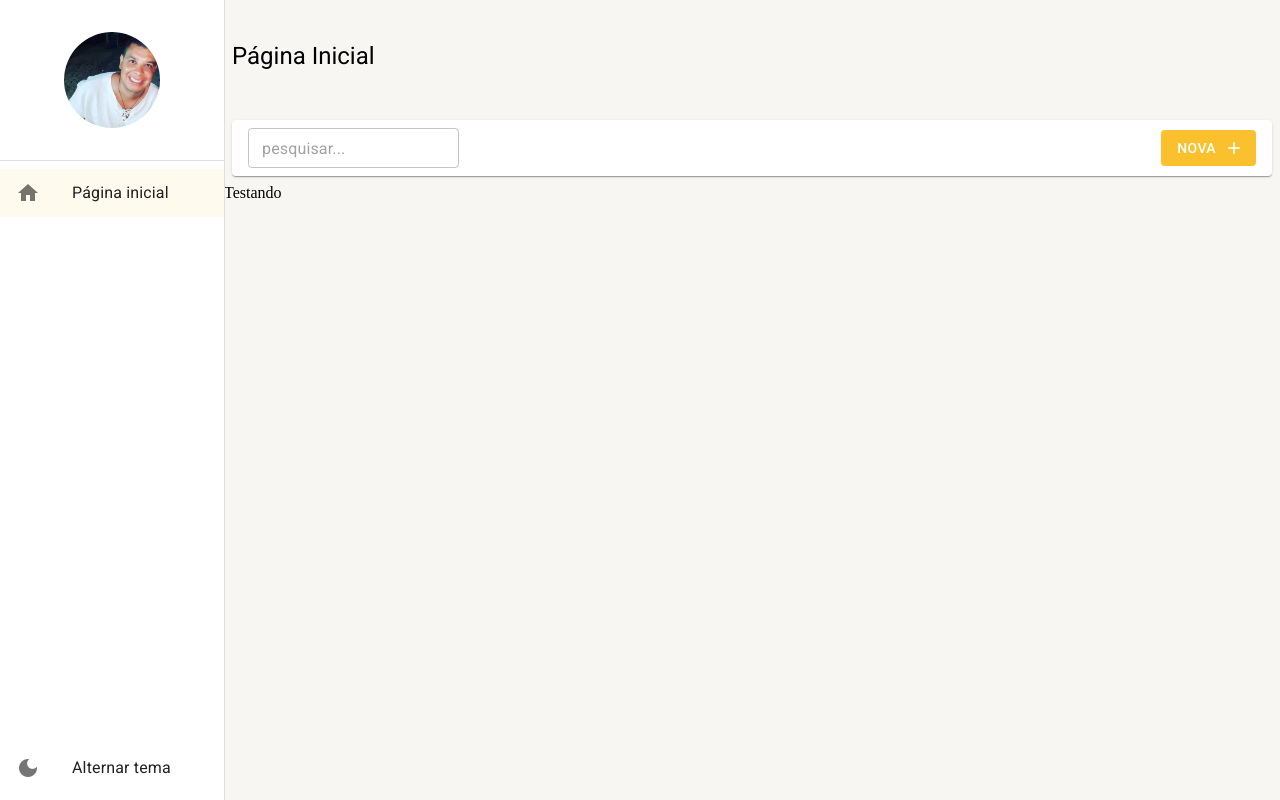
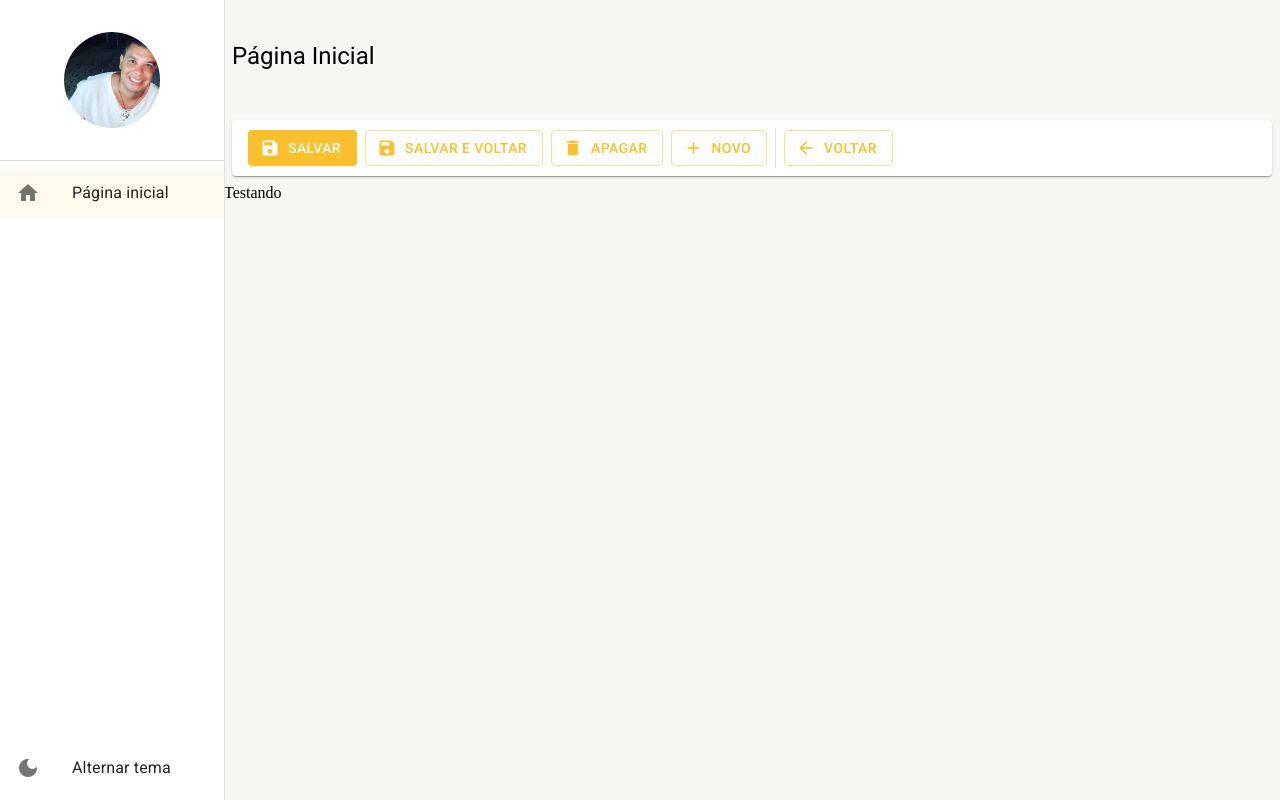
Before and after one commit to Hawohay/react, a React (Create React App) app in the folder my-app/: page /pagina-inicial in a window 1280 px wide. Built offline with nearby package versions, Linux system fonts and the light colour scheme.

Commit message:
feat: json server

```diff
--- /dev/null
+++ b/my-app/mock/database.json
@@ -0,0 +1,9 @@
+{
+    "pessoas":[
+        {
+            "id": 1,
+            "nome": "Hawohay",
+            "sobrenome": "Santos Nakahara"
+        }
+    ]
+}
--- a/my-app/package.json
+++ b/my-app/package.json
@@ -6,6 +6,7 @@
     "start": "react-scripts start",
     "build": "react-scripts build",
     "test": "react-scripts test",
+    "mock": "json-server -w -p 3333 ./mock/database.json",
     "eject": "react-scripts eject"
   },
   "dependencies": {
@@ -33,6 +34,7 @@
     "@typescript-eslint/parser": "^6.6.0",
     "eslint": "^8.48.0",
     "eslint-plugin-react": "^7.33.2",
+    "json-server": "^0.17.3",
     "typescript": "^4.9.5",
     "web-vitals": "^2.1.4"
   },
--- a/my-app/src/pages/dashboard/Dashboard.tsx
+++ b/my-app/src/pages/dashboard/Dashboard.tsx
@@ -1,13 +1,13 @@
-import { FerramentasDaListagem } from '../../shared/components';
+import { FerramentasDeDetalhe } from '../../shared/components/ferramentas-de-detalhe/FerramentasDeDetalhe';
 import { LayoutBaseDePagina } from '../../shared/layouts';
-
 
 export const Dashboard = () => {
 
     return (
         <LayoutBaseDePagina
             titulo='Página Inicial'
-            barraDeFerramentas={(<FerramentasDaListagem mostrarInputBusca textoBotaoNovo='Nova' />
+            barraDeFerramentas={(
+                <FerramentasDeDetalhe  mostrarBotaoSalvarEFechar />
             )}
         >
             Testando
--- a/my-app/src/shared/components/ferramentas-da-listagem/FerramentasDaListagem.tsx
+++ b/my-app/src/shared/components/ferramentas-da-listagem/FerramentasDaListagem.tsx
@@ -49,7 +49,7 @@
                         color='primary'
                         disableElevation
                         onClick={aoClicarEmNovo}
-                        endIcon={<Icon>add</Icon>}
+                        startIcon={<Icon>add</Icon>}
                     >
                         {textoBotaoNovo}
                     </Button>
--- /dev/null
+++ b/my-app/src/shared/components/ferramentas-de-detalhe/FerramentasDeDetalhe.tsx
@@ -0,0 +1,160 @@
+import { Box, Button, Divider, Icon, Paper, Skeleton, Theme, Typography, useMediaQuery, useTheme } from '@mui/material';
+import React from 'react';
+
+interface IFerramentasDeDetalheProps {
+    textoBotaoNovo?: string;
+
+    mostrarBotaoNovo?: boolean;
+    mostrarBotaoVoltar?: boolean;
+    mostrarBotaoApagar?: boolean;
+    mostrarBotaoSalvar?: boolean;
+    mostrarBotaoSalvarEFechar?: boolean;
+
+    mostrarBotaoNovoCarregando?: boolean;
+    mostrarBotaoVoltarCarregando?: boolean;
+    mostrarBotaoApagarCarregando?: boolean;
+    mostrarBotaoSalvarCarregando?: boolean;
+    mostrarBotaoSalvarEFecharCarregando?: boolean;
+
+    aoClicarEmNovo?: () => void;
+    aoClicarEmVoltar?: () => void;
+    aoClicarEmApagar?: () => void;
+    aoClicarEmSalvar?: () => void;
+    aoClicarEmSalvarEFechar?: () => void;
+
+}
+
+export const FerramentasDeDetalhe: React.FC<IFerramentasDeDetalheProps> = ({
+    textoBotaoNovo = 'Novo',
+
+    mostrarBotaoNovo = true,
+    mostrarBotaoVoltar = true,
+    mostrarBotaoApagar = true,
+    mostrarBotaoSalvar = true,
+    mostrarBotaoSalvarEFechar = false,
+
+    mostrarBotaoNovoCarregando = false,
+    mostrarBotaoVoltarCarregando = false,
+    mostrarBotaoApagarCarregando = false,
+    mostrarBotaoSalvarCarregando = false,
+    mostrarBotaoSalvarEFecharCarregando = false,
+
+    aoClicarEmNovo,
+    aoClicarEmVoltar,
+    aoClicarEmApagar,
+    aoClicarEmSalvar,
+    aoClicarEmSalvarEFechar,
+}) => {
+
+    const smDown = useMediaQuery((theme: Theme) => theme.breakpoints.down('sm'));
+    const mdDown = useMediaQuery((theme: Theme) => theme.breakpoints.down('md'));
+    const theme = useTheme();
+
+    return (
+        <Box
+            gap={1}
+            marginX={1}
+            padding={1}
+            paddingX={2}
+            display={'flex'}
+            alignItems={'center'}
+            height={theme.spacing(5)}
+            component={Paper}
+        >
+            {(mostrarBotaoSalvar && !mostrarBotaoSalvarCarregando) && (
+                <Button
+                    color='primary'
+                    variant='contained'
+                    disableElevation
+                    onClick={aoClicarEmSalvar}
+                    startIcon={<Icon>save</Icon>}
+                >
+                    <Typography variant='button' whiteSpace={'nowrap'} textOverflow={'ellipsis'} overflow={'hidden'}>
+                        Salvar
+                    </Typography>
+                </Button>
+            )}
+            {mostrarBotaoSalvarCarregando && (<Skeleton width={110} height={70} />
+            )}
+
+            {(mostrarBotaoSalvarEFechar && !mostrarBotaoSalvarEFecharCarregando && !smDown && !mdDown) && (
+                <Button
+                    color='primary'
+                    variant='outlined'
+                    disableElevation
+                    onClick={aoClicarEmSalvarEFechar}
+                    startIcon={<Icon>save</Icon>}
+                >
+                    <Typography variant='button' whiteSpace={'nowrap'} textOverflow={'ellipsis'} overflow={'hidden'}>
+                        Salvar e voltar
+                    </Typography>
+                </Button>
+            )}
+            {(mostrarBotaoSalvarEFecharCarregando && !smDown && !mdDown) && (
+                <Skeleton width={180} height={70} />
+            )}
+
+            {(mostrarBotaoApagar && !mostrarBotaoApagarCarregando) && (
+                <Button
+                    color='primary'
+                    variant='outlined'
+                    disableElevation
+                    onClick={aoClicarEmApagar}
+                    startIcon={<Icon>delete</Icon>}
+                >
+                    <Typography variant='button' whiteSpace={'nowrap'} textOverflow={'ellipsis'} overflow={'hidden'}>
+                        Apagar
+                    </Typography>
+                </Button>
+            )}
+            {mostrarBotaoApagarCarregando && (
+                <Skeleton width={110} height={70} />
+            )}
+
+            {(mostrarBotaoNovo && !mostrarBotaoNovoCarregando && !smDown) && (
+                <Button
+                    color='primary'
+                    variant='outlined'
+                    disableElevation
+                    onClick={aoClicarEmNovo}
+                    startIcon={<Icon>add</Icon>}
+                >
+                    <Typography variant='button' whiteSpace={'nowrap'} textOverflow={'ellipsis'} overflow={'hidden'}>
+                        {textoBotaoNovo}
+                    </Typography>
+                </Button>
+            )}
+            {(mostrarBotaoNovoCarregando && !smDown) && (
+                <Skeleton width={110} height={70} />
+            )}
+
+            {
+                (
+                    mostrarBotaoVoltar &&
+                    (mostrarBotaoNovo || mostrarBotaoApagar || mostrarBotaoSalvar || mostrarBotaoSalvarEFechar)
+                ) && (
+                    <Divider variant='middle' orientation='vertical' />
+                )
+            }
+
+
+            {(mostrarBotaoVoltar && !mostrarBotaoVoltarCarregando) && (
+                <Button
+                    color='primary'
+                    variant='outlined'
+                    disableElevation
+                    onClick={aoClicarEmVoltar}
+                    startIcon={<Icon>arrow_back</Icon>}
+                >
+                    <Typography variant='button' whiteSpace={'nowrap'} textOverflow={'ellipsis'} overflow={'hidden'}>
+                        Voltar
+                    </Typography>
+                </Button>
+            )}
+            {mostrarBotaoVoltarCarregando && (
+                <Skeleton width={110} height={70} />
+            )}
+
+        </Box>
+    );
+};
```
Also changed, not shown: my-app/mock/README.md (added), 1 other file (tests, documents, lock files or other folders).
